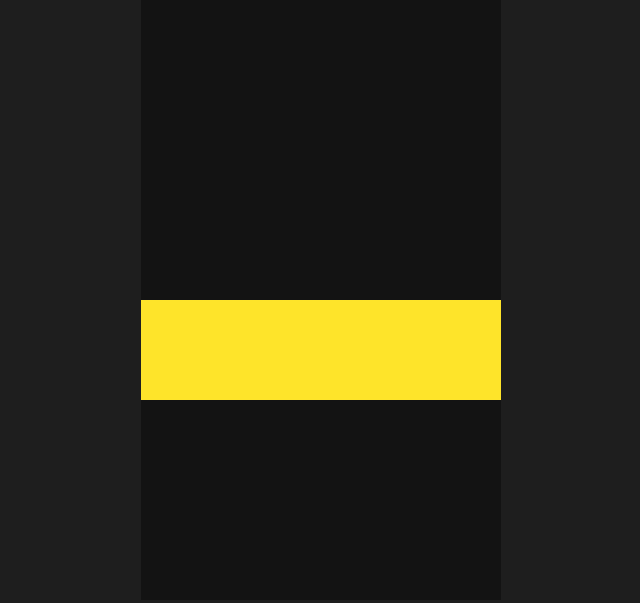
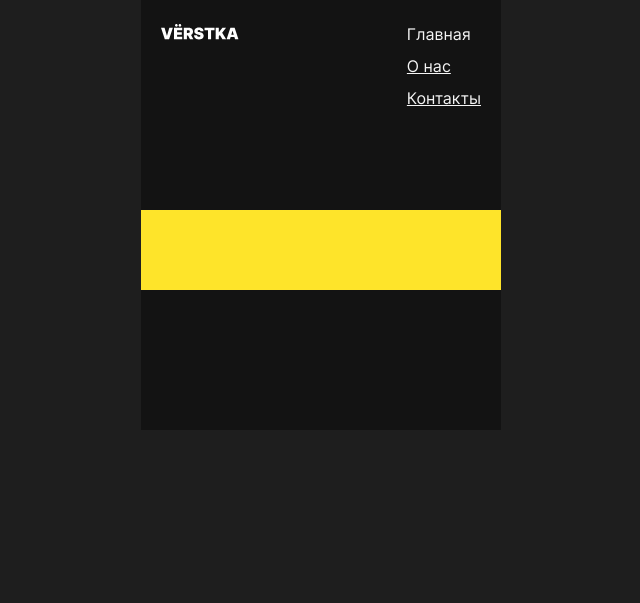
Before and after one commit to Mumrichello/s-chistogo-lista-main, a plain HTML site: page index.html in a window 1280 px wide. Shown: the whole page, without its empty margins (319-959 px from the left). Drawn offline with Linux system fonts and the light colour scheme.

Commit message:
header done

```diff
--- a/fonts/fonts.css
+++ b/fonts/fonts.css
@@ -1,27 +1,37 @@
 @font-face {
   font-family: "EB Garamond";
-  src: local("ebgaramondmedium");
+  src: url(./ebgaramondmedium.woff2) format("woff2"),
+    url(./ebgaramondmedium.woff) format("woff"),
+    url(./ebgaramondmedium.ttf) format("truetype");
   font-weight: 500;
+  font-display: swap;
 }
 
 @font-face {
   font-family: "EB Garamond";
-  src: local("ebgaramondregular");
+  src: url(./ebgaramondregular.woff2) format("woff2"),
+    url(./ebgaramondregular.woff) format("woff"),
+    url(./ebgaramondregular.ttf) format("truetype");
   font-weight: 400;
+  font-display: swap;
 }
 
 @font-face {
-  font-family: "Inter ";
-  src: local("interregular");
-  font-weight: 400;
+  font-family: Inter;
+  src:
+    url(./interbold.woff) format("woff"),
+    url(./interbold.woff2) format("woff2"),
+    url(./interbold.ttf) format("truetype");
+  font-weight: 700;
+  font-display: swap;
 }
 
 @font-face {
-  font-family: "Inter ";
-  src: local("interbold");
-  font-weight: 700;
+  font-family: Inter;
+  src:
+    url(./interregular.woff2) format("woff2"),
+    url(./interregular.woff) format("woff"),
+    url(./interregular.ttf) format("truetype");
+  font-weight: 400;
+  font-display: swap;
 }
-
-/* url(путь к файлу.woff2) format('woff2'),
-  url(путь к файлу.woff) format('woff'),
-  url(путь к файлу.ttf) format('truetype'), */
--- a/index.html
+++ b/index.html
@@ -2,30 +2,47 @@
 <html lang="ru">
   <head>
     <meta charset="UTF-8" />
+    <meta http-equiv="X-UA-Compatible" content="IE=edge" />
     <meta name="viewport" content="width=device-width, initial-scale=1.0" />
-    <link rel="stylesheet" href="fonts/fonts.css" />
-    <link rel="stylesheet" href="styles/style.css" />
+    <link rel="stylesheet" href="./fonts/fonts.css" />
+    <link rel="stylesheet" href="./styles/style.css" />
     <title>С чистого листа</title>
   </head>
   <body>
-    <header class="content-section content-section-theme-dark">
+    <header class="content-section content-section-theme-dark header">
+        <a class="header__logo">
+            <img class="header__logo-image" src="./images/logo.svg" alt="Логотип верстки">
+        </a>
+        <nav class="header__menu">
+            <ul class="header__menu-list">
+                <li class="header__menu-item header__menu-item_active">
+                    <a class="header__menu-link">Главная</a>
+                </li>
+                <li class="header__menu-item">
+                    <a class="header__menu-link" href="#0">О нас</a>
+                </li>
+                <li class="header__menu-item">
+                    <a class="header__menu-link" href="#0">Контакты</a>
+                </li>
+            </ul>
+        </nav>
 
     </header>
-    <main>
-        <section class="content-section content-section-theme-dark">
+    <main class="content">
+        <section class="content-section content-section-theme-dark cover">
 
         </section>
-        <section class="content-section content-section-theme-dark">
+        <section class="content-section content-section-theme-dark intro">
 
         </section>
-        <section class="content-section content-section-theme-bright">
+        <section class="content-section content-section-theme-bright reasons">
 
         </section>
-        <section class="content-section content-section-theme-dark">
+        <section class="content-section content-section-theme-dark how-to">
 
         </section>
     </main>
-    <footer class="content-section content-section-theme-dark">
+    <footer class="content-section content-section-theme-dark footer">
 
     </footer>
   </body>
--- a/styles/style.css
+++ b/styles/style.css
@@ -1,6 +1,7 @@
 body {
   margin: 0;
-  font-family: "Inter", sans-serif;
+  font-family: Inter, sans-serif;
+  font-weight: 400;
   background-color: #1e1e1e;
 }
 
@@ -18,11 +19,6 @@ blockquote {
   padding: 0;
 }
 
-/* html {
-  box-sizing: border-box;
-  width: 360px;
-} */
-
 .content-section{
     box-sizing: border-box;
     width: 360px;
@@ -30,11 +26,64 @@ blockquote {
 }
 
 .content-section-theme-dark{
-    height:100px;
+    color: #fff;
     background-color: #131313;
 }
 
 .content-section-theme-bright{
-    height:100px;
+    color: #131313;
     background-color: #FEE42A;
 }
+
+.header{
+    display: flex;
+    justify-content:space-between;
+    align-items: start;
+    padding: 24px 20px;
+}
+
+.header__logo{
+    display:block;
+    width:78.453px;
+}
+
+.header__logo-image{
+    width: 100%;
+}
+
+.header__menu-list{
+    display: flex;
+    flex-direction: column;
+    list-style: none;
+    gap:12px;
+}
+
+.header__menu-item-active .header__menu-link{
+    text-decoration: none;
+}
+
+.header__menu-link{
+    color: #F5F5F5;
+    font-size: 16px;
+    line-height: 1.2;
+}
+
+.cover{
+    padding: 7px 24px 32px 20px;
+}
+
+.intro{
+    padding: 0px 20px 38px 20px;
+}
+
+.reasons{
+    padding: 40px 20px;
+}
+
+.how-to{
+    padding: 40px 20px 60px 20px;
+}
+
+.footer{
+    padding:20px;
+}
```
